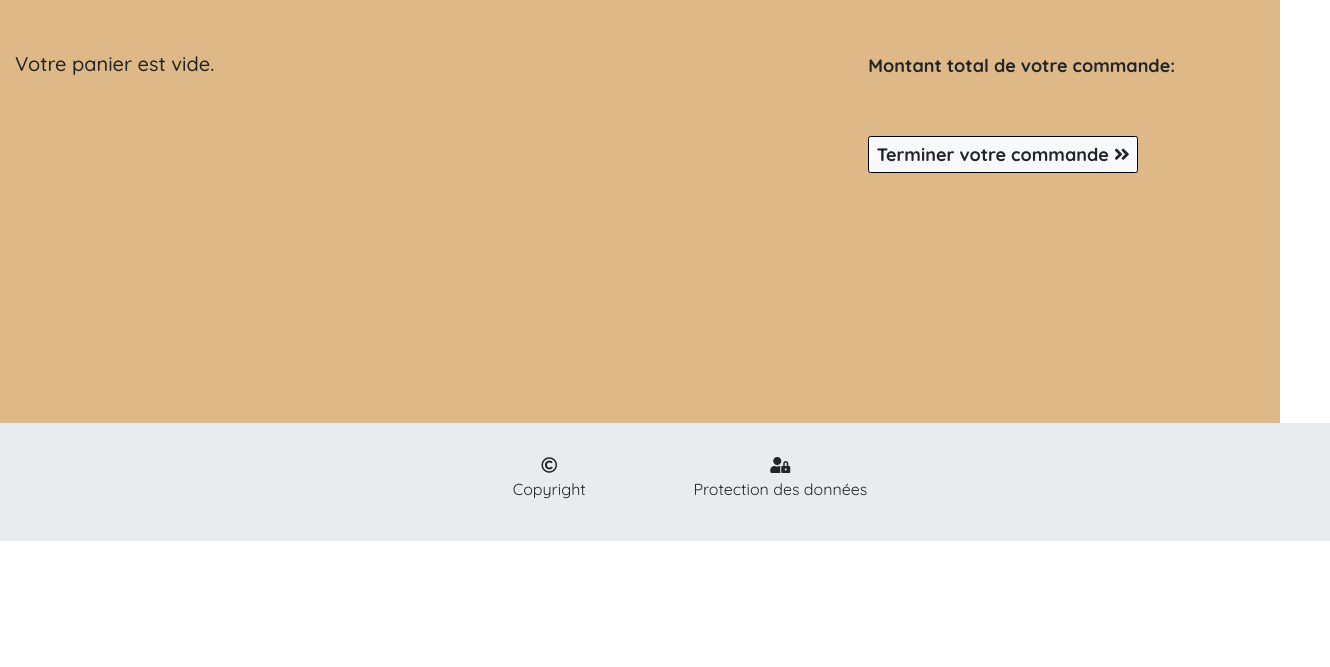
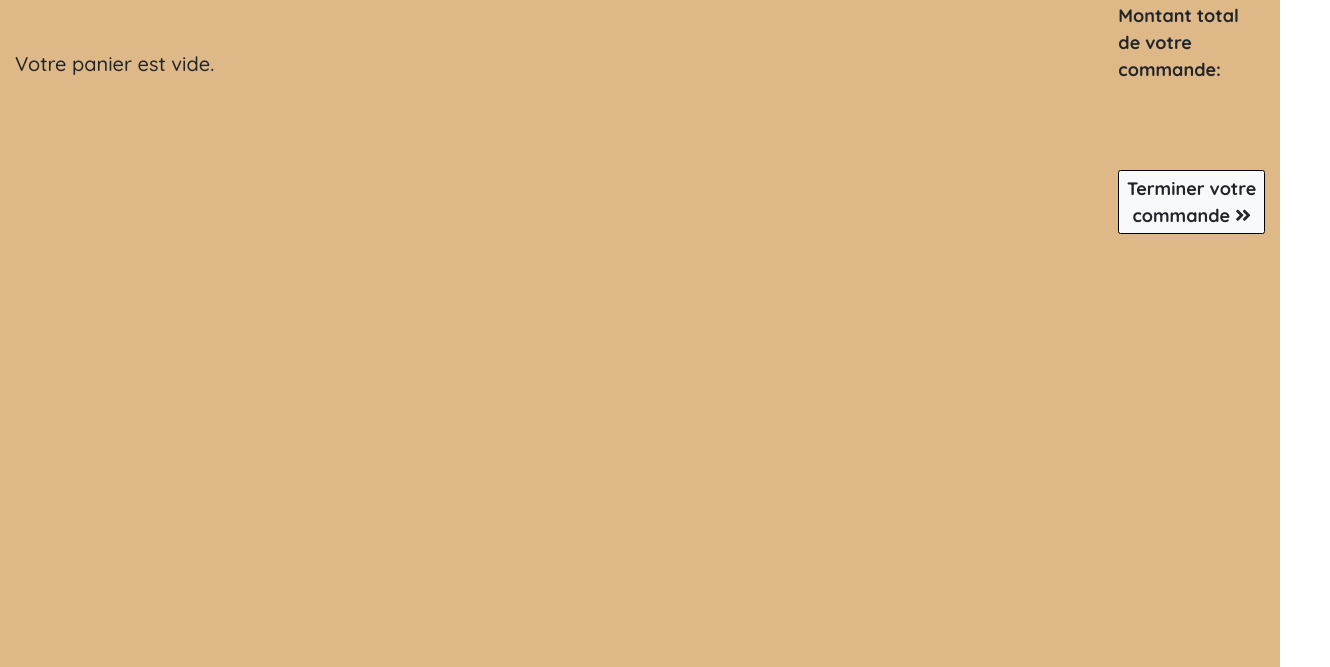
Before and after one commit to Guillaume-Bellanger/Guillaume_Bellanger_P5_25112020, a website: page basket.html in a window 1280 px wide. Shown: the part 553-1220 px from the top of the page, 1330 px wide, since content can reach past the window. Before the commit the page ends 1094 px from the top, so only its background shows below. Drawn offline with nearby package versions, Linux system fonts and the light colour scheme.

Commit message:
modif pour le responsive

```diff
--- a/basket.html
+++ b/basket.html
@@ -40,12 +40,12 @@
             <div class="container-fluid">
                 <div class="row basketpage__sections">
 
-                    <div class="col-12 col-lg-8" id="basket-container" >
+                    <div class="col-12 col-xl-8" id="basket-container" >
                         <!--SECTION PRODUITS DU PANIER CREEE VIA JS DANS FICHIER PANIER.JS-->
                     </div>
 
                     <!--Section prix total et bouton de commande-->
-                    <div class="col-12 col-lg-4 price">
+                    <div class="col-12 col-xl-4 price">
                         <p class="price__amount"></i> Montant total de votre commande:<br/><span id="basket-amount"></span></p>
                         <button class="btn btn-light card__button btn__order price__btn" id="confirm">Terminer votre commande <i class="fas fa-angle-double-right"></i></button>
                     </div>
@@ -88,8 +88,8 @@
             </section>
 
         <!--Message d'erreur lancé en JS si on essaye d'envoyer un formulaire alors qu'il n'y a aucun produit commandé-->
-            <div class="alert alert-primary alert_form" role="alert">
-                   Vous n'avez
+            <div class="alert alert-primary alert_form" id="prevent-msg" role="alert">
+                   Vous n'avez pas sélectionné de produit !
             </div>
         </main>
 
--- a/js/basket.js
+++ b/js/basket.js
@@ -175,9 +175,10 @@ let city = document.getElementById("city");
 /*Animation pour faire apparaître le formulaire quand on clique sur "termminer la commande"*/
 
 if (basket.length === 0){
-  console.log("test");
+
   buttonConfirm.addEventListener("click", () => {
-    formSection.classList.toggle("none");
+    console.log("panier vide");
+    formSection.style.display ="none";
   });
 
 }else{
@@ -276,8 +277,8 @@ formElt.addEventListener("submit", function(e) {
 
     //S'il n'y a aucun article dans le panier, message apparaît
     if (products.length == 0) {
-        formPreventElt.style.visibility = "visible";
-        formPreventElt.style.zIndex = "2000";
+
+
     } else {
 
     //Fonction pour envoyer les données du formulaire ainsi que la liste des id des produits commandés via une API fetch POST
--- a/src/style.scss
+++ b/src/css/style.scss
@@ -448,9 +448,10 @@ h3{
 }
 .footer{
     background-color: #E9ECEF;
-    padding: 3rem 0 3rem 0;
-    margin-left: -5rem;
-    margin-right: -5rem;
+    padding: 3rem 5rem 3rem 5rem;
+   width: 100%;
+
+
 }
 .footer-index{
     padding: 10rem 0 2rem 0;
@@ -557,7 +558,7 @@ border: none;
 }
 .card__button{
     border: 1px solid black;
-    margin-left: 35rem;
+
     margin-top: 5rem;
     margin-bottom: 5rem;
     font-weight: bold;
@@ -678,7 +679,8 @@ border: none;
 .price__amount{
     font-weight: bold;
     font-size: large;
-    margin-left:35rem;
+    margin-left: 25rem;
+
 }
 #cart-amount{
     margin: 0rem 0 1rem 20rem;
@@ -691,14 +693,12 @@ border: none;
     height: 50px;
     font-size: large;
 }
-.btn__buy{
 
-}
 .row-form{
     background-color:#DEB887 ;
 }
-.confirm{
-    margin:0;
+#confirm{
+    margin-left: 25rem;
 }
 .form {
     width: 60%;
@@ -820,7 +820,7 @@ border: none;
     font-size: medium;
 }
 
-@media only screen and (min-width : 1224px){
+@media only screen and (min-width : 1440px){
 /* Styles pour cette Media Queries */
 
     .pdtcase__stock{
@@ -858,9 +858,14 @@ border: none;
     }
 
 }
-@media only screen and (min-width: 1444px){
 
-    #confirm-link {
-        margin-left: 35%;
-    }
+@media screen and (min-width : 1023px) and (max-width : 1439px) {
+
+   .price__amount{
+       margin-left: 25rem;
+
+   }
+   #confirm{
+       margin-left: 25rem;
+   }
 }
```
Also changed, not shown: dist/css/style.min.css, src/css/style.css.
